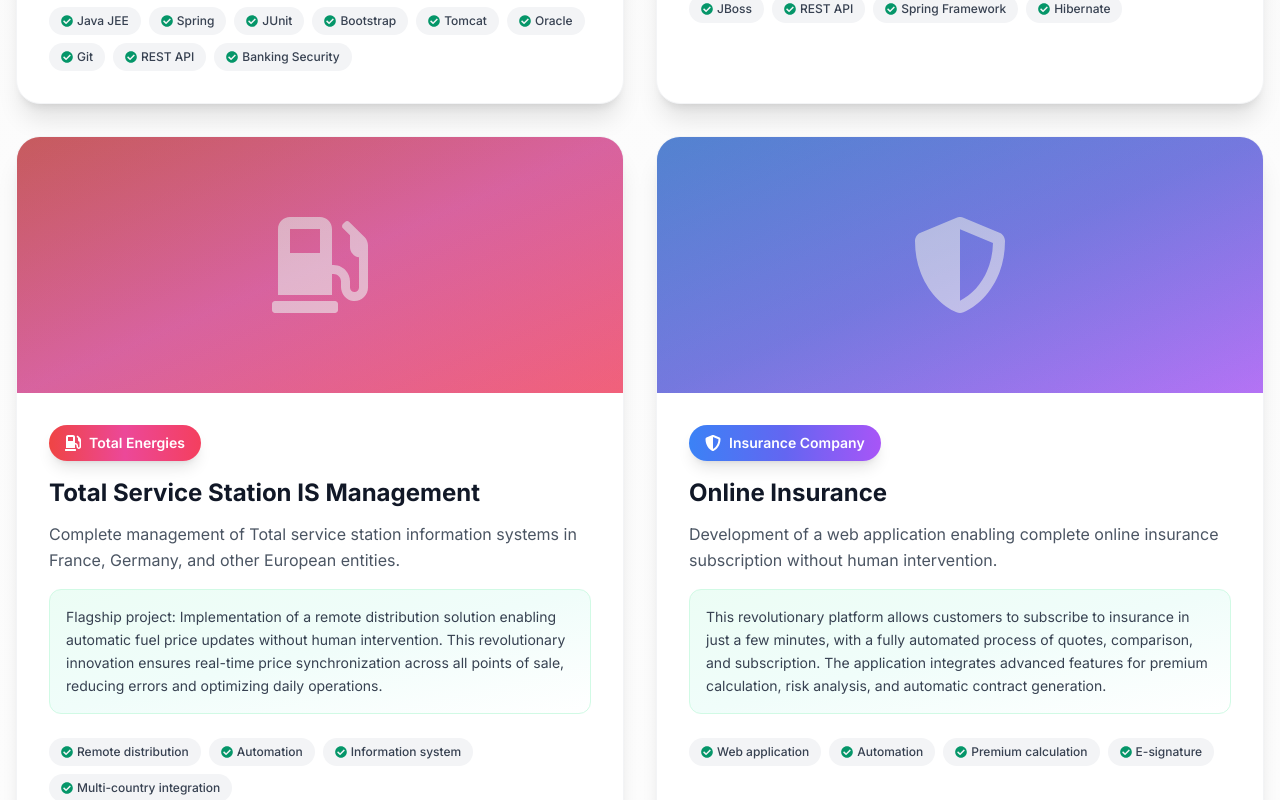
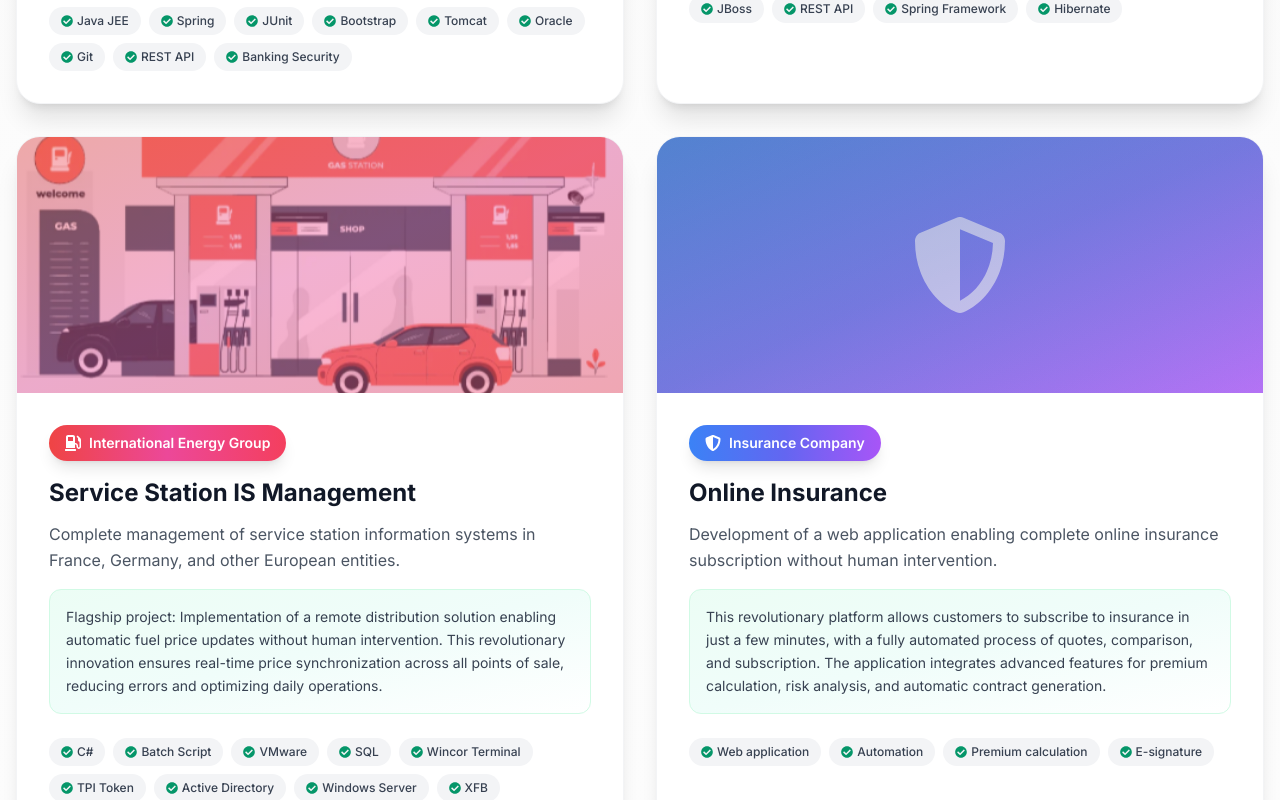
Before and after one commit to mhdaouda/gloriam-consulting, a Next.js app: page /en/projects in a window 1280 px wide. Shown: the part 1000-1800 px from the top of the page. Built offline with nearby package versions, Linux system fonts and the light colour scheme.

Commit message:
feat: Mettre à jour le projet stations-service avec image et technologies détaillées

```diff
--- a/src/app/_translations/en.json
+++ b/src/app/_translations/en.json
@@ -189,12 +189,12 @@
         "image": "/images/projects/construction.jpeg"
       },
       {
-        "title": "Total Service Station IS Management",
-        "client": "Total Energies",
-        "description": "Complete management of Total service station information systems in France, Germany, and other European entities.",
+        "title": "Service Station IS Management",
+        "client": "International Energy Group",
+        "description": "Complete management of service station information systems in France, Germany, and other European entities.",
         "details": "Flagship project: Implementation of a remote distribution solution enabling automatic fuel price updates without human intervention. This revolutionary innovation ensures real-time price synchronization across all points of sale, reducing errors and optimizing daily operations.",
-        "technologies": "Remote distribution • Automation • Information system • Multi-country integration",
-        "image": "/images/projects/total.jpg"
+        "technologies": "C# • Batch Script • VMware • SQL • Wincor Terminal • TPI Token • Active Directory • Windows Server • XFB • Médiacontact • SSL VPN • Netop • TeamViewer • FileZilla",
+        "image": "/images/projects/StationService.png"
       },
       {
         "title": "Online Insurance",
--- a/src/app/_translations/fr.json
+++ b/src/app/_translations/fr.json
@@ -188,12 +188,12 @@
         "image": "/images/projects/construction.jpeg"
       },
       {
-        "title": "Gestion du SI Stations-Service Total",
-        "client": "Total Energies",
-        "description": "Gestion complète du système d'information des stations-service Total en France, Allemagne et autres entités européennes.",
+        "title": "Gestion du SI Stations-Service",
+        "client": "Groupe Énergétique International",
+        "description": "Gestion complète du système d'information des stations-service en France, Allemagne et autres entités européennes.",
         "details": "Projet phare : Mise en place d'une solution de télédistribution permettant la mise à jour automatique des prix de l'essence sans intervention humaine. Cette innovation révolutionnaire assure une synchronisation en temps réel des prix sur tous les points de vente, réduisant les erreurs et optimisant les opérations quotidiennes.",
-        "technologies": "Télédistribution • Automatisation • Système d'information • Intégration multi-pays",
-        "image": "/images/projects/total.jpg"
+        "technologies": "C# • Script Batch • VMware • SQL • Borne Wincor • TPI Token • Active Directory • Windows Server • XFB • Médiacontact • VPN SSL • Netop • TeamViewer • FileZilla",
+        "image": "/images/projects/StationService.png"
       },
       {
         "title": "Assurance en Ligne",
--- a/src/app/en/projects/page.tsx
+++ b/src/app/en/projects/page.tsx
@@ -97,7 +97,7 @@ export default function Projects() {
               >
                 {/* Image Section */}
                 <div className="relative h-64 overflow-hidden bg-gradient-to-br from-gray-100 to-gray-200">
-                  {project.image && (project.image.includes('construction.jpeg') || project.image.includes('paiements.png')) ? (
+                  {project.image && (project.image.includes('construction.jpeg') || project.image.includes('paiements.png') || project.image.includes('StationService.png')) ? (
                     <>
                       <Image
                         src={project.image}
--- a/src/app/fr/projects/page.tsx
+++ b/src/app/fr/projects/page.tsx
@@ -97,7 +97,7 @@ export default function Projects() {
               >
                 {/* Image Section */}
                 <div className="relative h-64 overflow-hidden bg-gradient-to-br from-gray-100 to-gray-200">
-                  {project.image && (project.image.includes('construction.jpeg') || project.image.includes('paiements.png')) ? (
+                  {project.image && (project.image.includes('construction.jpeg') || project.image.includes('paiements.png') || project.image.includes('StationService.png')) ? (
                     <>
                       <Image
                         src={project.image}
```
Also changed, not shown: public/images/projects/StationService.png (added).
